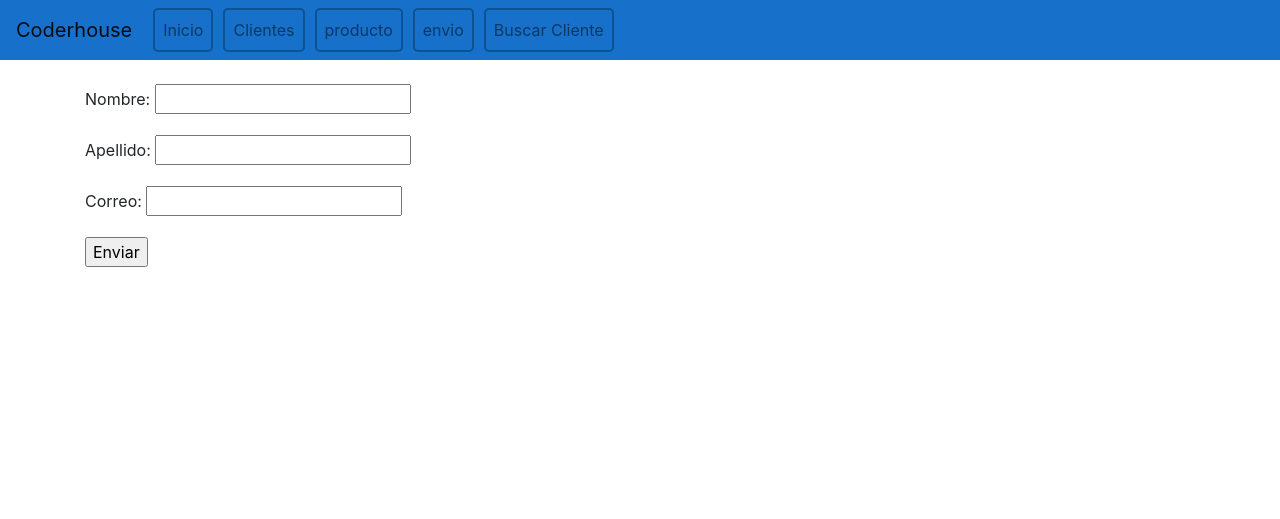
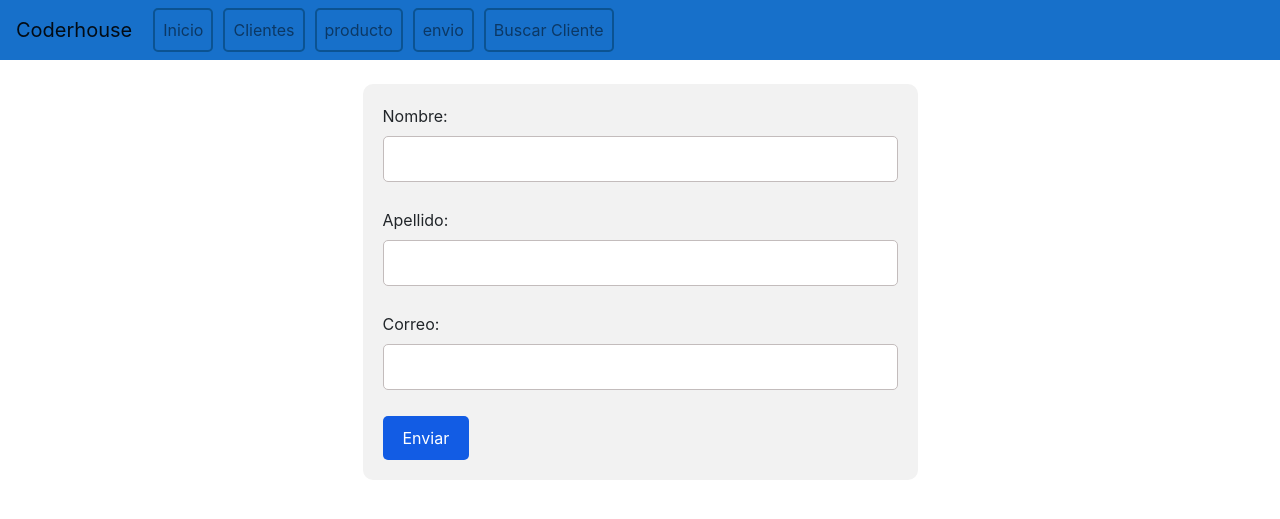
Before and after one commit to IboConticello/python-3raPreentrega, a Django app: page /cliente/ in a window 1280 px wide. Shown: the top 519 px of the page. Run offline with Django 4.2, Linux system fonts and the light colour scheme; some libraries are stand-ins or nearby versions.

Commit message:
added styles

```diff
--- a/Tercera_Preentrega/mi_proyecto/mi_app/static/styles.css
+++ b/Tercera_Preentrega/mi_proyecto/mi_app/static/styles.css
@@ -0,0 +1,49 @@
+/* Estilos para el formulario */
+.mi-formulario {
+    width: 50%;
+    margin: auto;
+    background-color: #f2f2f2;
+    padding: 20px;
+    border-radius: 10px;
+}
+
+/* Estilos para los campos de entrada específicos */
+.mi-formulario input[type="text"] {
+    width: 100%;
+    padding: 10px;
+    margin-bottom: 10px;
+    box-sizing: border-box;
+    border: 1px solid #c3bcbc;
+    border-radius: 5px;
+}
+
+/* Estilos para los campos de entrada específicos */
+.mi-formulario input[type="number"] {
+    width: 100%;
+    padding: 10px;
+    margin-bottom: 10px;
+    box-sizing: border-box;
+    border: 1px solid #c3bcbc;
+    border-radius: 5px;
+}
+
+.mi-formulario input[type="email"] {
+    width: 100%;
+    padding: 10px;
+    margin-bottom: 10px;
+    box-sizing: border-box;
+    border: 1px solid #c3bcbc;
+    border-radius: 5px;
+}
+
+/* Estilos para el botón de enviar */
+.mi-boton {
+    background-color: #125ce4;
+    color: white;
+    padding: 10px 20px;
+    border: none;
+    border-radius: 5px;
+    cursor: pointer;
+}
+
+/* Estilos adicionales según sea necesario */
--- a/Tercera_Preentrega/mi_proyecto/mi_app/templates/base.html
+++ b/Tercera_Preentrega/mi_proyecto/mi_app/templates/base.html
@@ -10,6 +10,7 @@
     <meta charset="UTF-8">
     <meta name="viewport" content="width=device-width, initial-scale=1.0">
     <link rel="stylesheet" href="https://stackpath.bootstrapcdn.com/bootstrap/4.5.2/css/bootstrap.min.css">
+    <link rel="stylesheet" href="{% static 'styles.css' %}">
     <style>
         /* Personalización del color de fondo del navbar */
         .custom-navbar {
--- a/Tercera_Preentrega/mi_proyecto/mi_app/templates/busquedaCliente.html
+++ b/Tercera_Preentrega/mi_proyecto/mi_app/templates/busquedaCliente.html
@@ -7,9 +7,9 @@
 {% block contenido %}
     <p>Indique su correo electronico dado de alta en nuestra pagina:</p>
     <br>
-    <form action="{% url 'buscar' %}" method="GET">
+    <form class="mi-formulario" action="{% url 'buscar' %}" method="GET">
         <input type="email" name="correo" id="correo">
-        <input type="submit" value="Buscar">
+        <input class="mi-boton" type="submit" value="Buscar">
     </form>
     <br>
 {% endblock %}
--- a/Tercera_Preentrega/mi_proyecto/mi_app/templates/cliente.html
+++ b/Tercera_Preentrega/mi_proyecto/mi_app/templates/cliente.html
@@ -6,10 +6,10 @@
 
 {% block contenido%}
 
-<form method="post">{% csrf_token %}
+<form class="mi-formulario" method="post">{% csrf_token %}
 
     {{formulario.as_p}}
-    <input type="submit" value="Enviar" />
+    <input class="mi-boton" type="submit" value="Enviar" />
 
 
 </form>
--- a/Tercera_Preentrega/mi_proyecto/mi_app/templates/envio.html
+++ b/Tercera_Preentrega/mi_proyecto/mi_app/templates/envio.html
@@ -6,12 +6,12 @@
 
 {% block contenido%}
 
-<form action="{% url 'envio' %}" method="POST">
+<form class="mi-formulario" action="{% url 'envio' %}" method="POST">
     {% csrf_token %}
     <table>
     {{ formulario.as_p }}
     </table>
-    <input type="submit" value="Enviar">
+    <input class="mi-boton" type="submit" value="Enviar">
 </form>
 
 {% endblock %}
--- a/Tercera_Preentrega/mi_proyecto/mi_app/templates/producto.html
+++ b/Tercera_Preentrega/mi_proyecto/mi_app/templates/producto.html
@@ -6,7 +6,7 @@
 
 {% block contenido%}
 
-<form action="{% url 'producto' %}" method="POST"> {% csrf_token %}
+<form class="mi-formulario" action="{% url 'producto' %}" method="POST"> {% csrf_token %}
 
     <table>
 
@@ -14,7 +14,7 @@
 
     </table>
 
-    <input type="submit" value="Enviar">
+    <input class="mi-boton" type="submit" value="Enviar">
 
 
 </form>
```
Also changed, not shown: Tercera_Preentrega/mi_proyecto/db.sqlite3, Tercera_Preentrega/mi_proyecto/readme.md.
